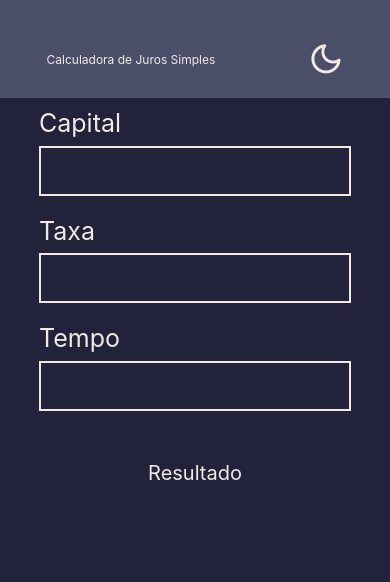
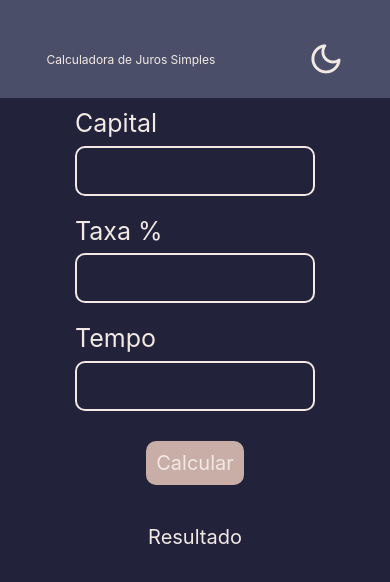
Before and after one commit to AstronautoLunar/juros-simples, a React Native app: screen / in a window 390 px wide. Shown: the top 582 px of the page. Built offline with nearby package versions, Linux system fonts and the light colour scheme.

Commit message:
:construction: Desenvolvendo o algoritmo para calcular

```diff
--- a/App.tsx
+++ b/App.tsx
@@ -1,6 +1,12 @@
 import { StatusBar } from 'expo-status-bar';
-import React, { useState, useEffect } from 'react';
-import { SafeAreaView } from 'react-native';
+import React, { useState } from 'react';
+import {
+  ScrollView,
+  SafeAreaView,
+  TouchableOpacity,
+  View,
+  Text
+} from 'react-native';
 import * as Animatable from 'react-native-animatable';
 
 const Main:any = Animatable.createAnimatableComponent(SafeAreaView);
@@ -18,6 +24,31 @@ import {
 export default function App() {
   let [ style, setStyle ] = useState(false);
   let [ total, setTotal ] = useState("Resultado");
+  let [ inputs, setInputs ] = useState({
+    capital: 0,
+    taxa: 0,
+    tempo: 0
+  })
+
+  function onChangeValue(type:string, value:number) {
+    switch(type) {
+      case "capital":
+        setInputs({ ...inputs, capital: value });
+        break;
+      case "taxa":
+        setInputs({ ...inputs, taxa: value/100 });
+        break;
+      case "tempo":
+        setInputs({ ...inputs, tempo: value/12 });
+        console.log(value/12);
+        break;
+      default:
+    }
+  }
+
+  function calculate() {
+    setTotal(String(inputs.capital * inputs.taxa * inputs.tempo))
+  }
 
   return (
     <>
@@ -38,18 +69,41 @@ export default function App() {
           value={ style }
           press={ () => setStyle(!style) }
         />
+        <ScrollView
+          contentContainerStyle={homeStyle.scroll}
+        >
+
           <Input
             label="Capital"
             dark={style}
+            onChangeText={text => onChangeValue("capital", Number(text))}
+            keyboardType="numeric"
             />
           <Input
-          label="Taxa"
+            label="Taxa %"
             dark={style}
+            onChangeText={text => onChangeValue("taxa", Number(text))}
+            keyboardType="numeric"
             />
           <Input
             label="Tempo"
             dark={style}
+            onChangeText={text => onChangeValue("tempo", Number(text))}
+            keyboardType="numeric"
             />
+
+          <TouchableOpacity
+            onPress={calculate}
+          >
+            <View
+              style={homeStyle.buttonCalc}
+            >
+              <Text style={homeStyle.textButton}>
+                Calcular
+              </Text>
+            </View>
+          </TouchableOpacity>
+
           <Animatable.Text
             transition="color"
             duration={200}
@@ -64,6 +118,7 @@ export default function App() {
           >
             { total }
           </Animatable.Text>
+        </ScrollView>
       </Main>
     </>
   );
--- a/src/components/Input/styles.tsx
+++ b/src/components/Input/styles.tsx
@@ -24,7 +24,8 @@ const styles = StyleSheet.create({
         borderWidth: 2,
         width: "100%",
         height: 50,
-        paddingLeft: 20
+        paddingLeft: 20,
+        borderRadius: 10
     },
     inputDark: {
         color: colors.black,
--- a/src/styles/globals.tsx
+++ b/src/styles/globals.tsx
@@ -31,6 +31,24 @@ const homeStyle = StyleSheet.create({
     },
     textLight: {
       color: colors.ashRoseE70
+    },
+    buttonCalc: {
+      width: "auto",
+      height: "auto",
+      marginTop: 20,
+      padding: 10,
+      borderRadius: 10,
+      backgroundColor: colors.lightSuntamE13
+    },
+    textButton: {
+      fontSize: 20,
+      color: colors.ashRoseE70
+    },
+    scroll: {
+        width: 300,
+        display: 'flex',
+        justifyContent: 'center',
+        alignItems: 'center'
     }
 });
 
```
Lines whose indentation alone changed are shown as unchanged.
